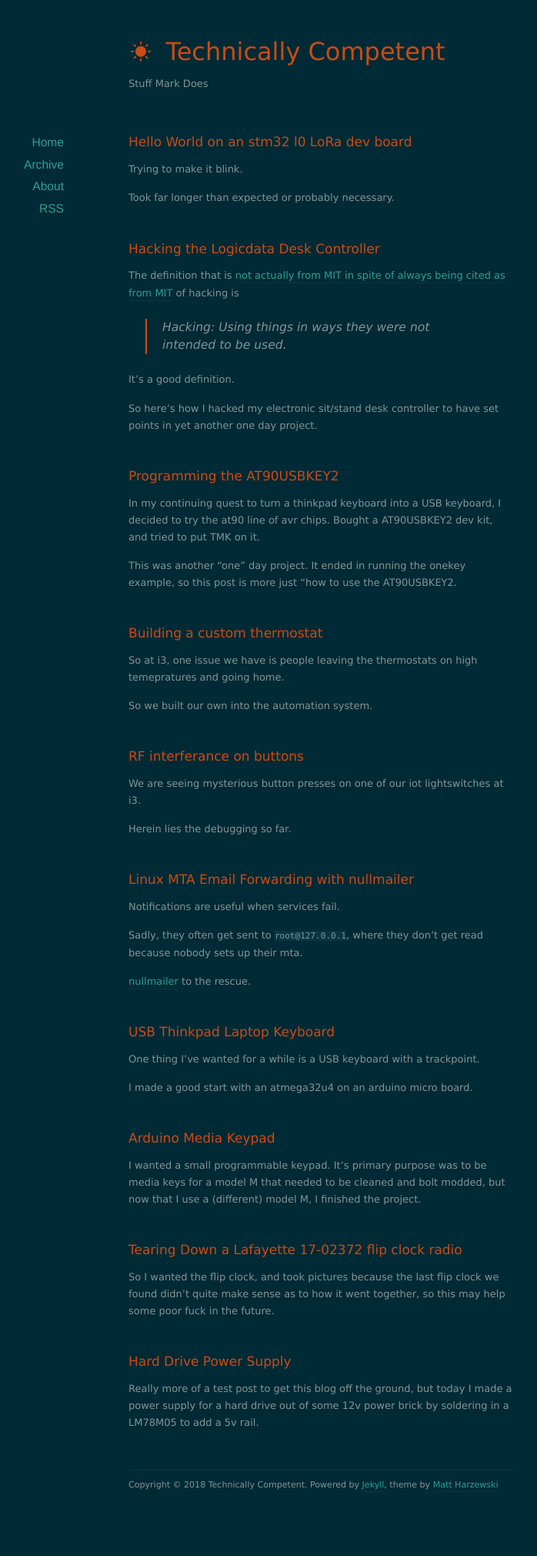
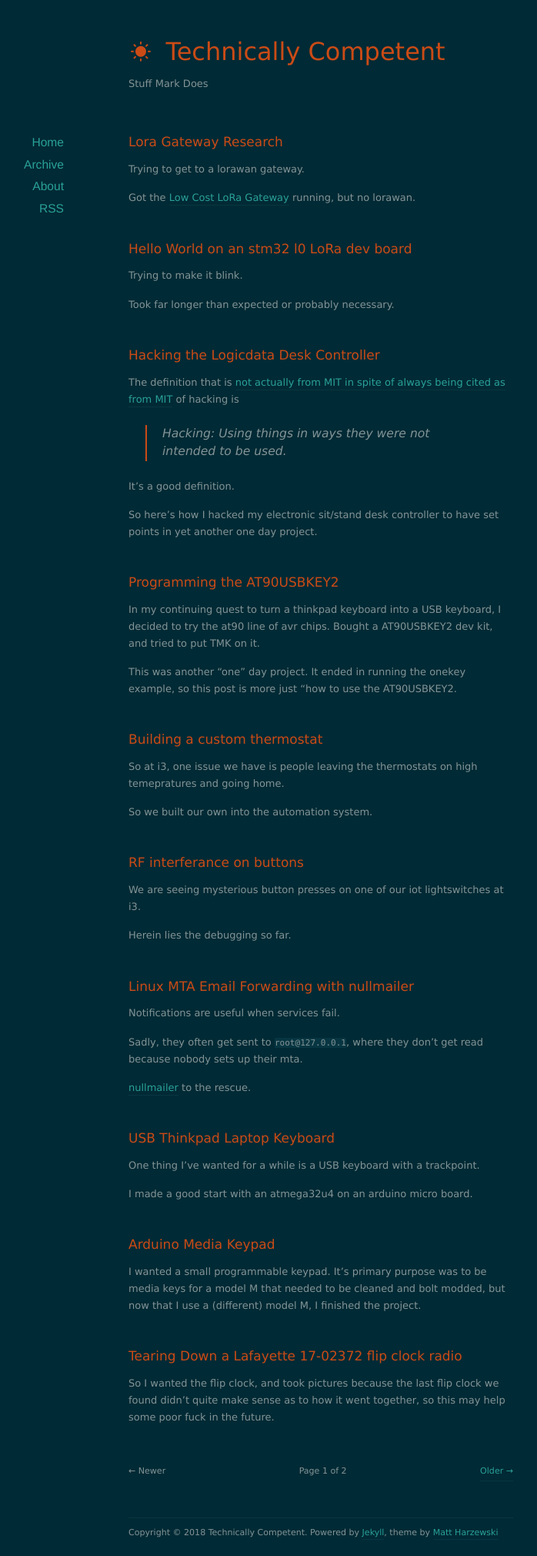
Before and after one commit to mtfurlan/mtfurlan.github.io, a Jekyll site: the page built from index.html, in a window 1280 px wide. Shown: the whole page at 77% size, without its empty margins (223-921 px from the left). Built offline with Jekyll 4.4.1, drawn with Linux system fonts in a browser that asks for light colours; nearby versions of some CDN libraries; the list of posts is cut into pages by our own code; before the commit the page ends 1959 px from its top, so only the background shows below that; some of the changed lines change nothing that is shown.

Commit message:
lora gateway notes

````diff
--- /dev/null
+++ b/_posts/2018-05-31-lora-gateway.markdown
@@ -0,0 +1,90 @@
+---
+layout: post
+title:  "Lora Gateway Research"
+categories: lora
+---
+
+Trying to get to a lorawan gateway.
+
+Got the [Low Cost LoRa Gateway](https://github.com/CongducPham/LowCostLoRaGw) running, but no lorawan.
+
+
+<!--excerpt-->
+
+lorawan client with the st lora dev board B-L072Z-LRWAN1
+---
+
+```
+git clone https://github.com/ARMmbed/mbed-os-example-lorawan
+cd mbed-os-example-lorawan
+mbed deploy
+#or do the mbed import thing
+
+connect dev board
+mbedls -u # should show device
+mbed config TARGET DISCO_L072CZ_LRWAN1
+mbed config TOOLCHAIN GCC_ARM
+
+mbed compile --flash
+# [mbed] ERROR: Unable to reset the target board connected to your system.
+# Try updating firmware with tool here: https://my.st.com/content/my_st_com/en/products/development-tools/software-development-tools/stm32-software-development-tools/stm32-programmers/stsw-link007.license=1527606754349.html
+remount
+# Still doesn't work
+
+# give up and export
+mbed export -i make_gcc_arm
+make
+# edit makefile to include
+#     STLINK=/home/mark/advanced/b2v/lora/stm32/stlink/build/Release
+#     .PHONY: burn
+#     burn: $(PROJECT).bin
+#         $(STLINK)/st-flash write $(PROJECT).bin 0x8000000
+make burn
+minicom -D /dev/ttyACM0
+#set serial rate to 230400 (115200*2 because that's the default?)
+#It works!
+```
+I wasn't able to get the thing to connect to the machineQ network, but I think that's a range/coverage issue, not a authentication issue.
+
+
+setting up our own gateway
+---
+
+Lora gateway with two libelium sx1272 modules (note, **not** lorawan)
+* [https://github.com/CongducPham/LowCostLoRaGw](https://github.com/CongducPham/LowCostLoRaGw)
+* [http://cpham.perso.univ-pau.fr/LORA/RPIgateway.html](http://cpham.perso.univ-pau.fr/LORA/RPIgateway.html)
+* Modify the arduino code to be FCC, 900MHz, not paboost.
+* **Ignore config file** on the rpi, run with `sudo ./lora_gateway --mode 1 --freq 913.88`
+* PingPong doesn't ACK back from the gateway, but the gateway does receive.
+* But again, thisis lora not lorawan so not terribly useful.
+
+
+Actual lorawan gateways:
+---
+
+* 20, single channel
+    * [https://sandboxelectronics.com/?product=lorago-dock-915mhz-single-channel-lorawan-gateway](https://sandboxelectronics.com/?product=lorago-dock-915mhz-single-channel-lorawan-gateway)
+    * open source?
+    * code is open source.
+    * sx1276 + esp8266
+    * single channel, not a real gateway. Might be good enough for us though?
+    * [assembly pdf](http://sandboxelectronics.com/wp-content/uploads/2017/09/LoRaGoDockAssembly.pdf)
+    * [schematic](http://sandboxelectronics.com/wp-content/uploads/2017/09/LoRaGoDockSchematics.pdf)
+    * [github](https://github.com/SandboxElectronics/LoRaGoDOCK-Gateway)
+    * [ebay](https://www.ebay.com/itm/LoRaGo-Dock-915MHz-Single-Channel-LoRaWAN-Gateway-Based-on-SX1276-and-ESP8266/112777043755?epid=2265194658&hash=item1a42091f2b:g:HaQAAOSwWEZaav2U)
+* 120USD, open source full gateway 915MHz
+    * [https://www.tindie.com/products/will123321/sx1308-raspberry-pi-lora-gateway-board/](https://www.tindie.com/products/will123321/sx1308-raspberry-pi-lora-gateway-board/)
+* 290 full gateway kit for 915MHz from seeed studio:
+    * [https://www.seeedstudio.com/LoRa%2FLoRaWAN-Gateway-915MHz-for-Raspberry-Pi-3-p-2821.html](https://www.seeedstudio.com/LoRa%2FLoRaWAN-Gateway-915MHz-for-Raspberry-Pi-3-p-2821.html)
+    * actually from risingHF (no price) http://www2.risinghf.com/#/product-details?product_id=6&lang=en
+* ??? risingHF consumer product: http://www2.risinghf.com/#/product-details?product_id=10&lang=en
+* 60 consumer gateway? https://www.robotshop.com/en/lg01-p-lora-gateway-915-mhz-north-america.html
+* 300 pi hat gateway https://www.robotshop.com/en/915mhz-lora-gateway-raspberry-pi-hat.html
+* 150 rak831 sx1301 based http://www.rakwireless.com/en/WisKeyOSH/RAK831
+* 325 the things network gateway http://www.newark.com/the-things-network/ttn-gw-915/accessory-type-wireless-gateway/dp/05AC1807
+    * this is the people who run the backend stuff a lot of people use
+    * pretty much guarenteed to work?
+
+
+The common one, the IMST iC880a is for the 861MHz spectrum, not usable in the USA.
+The sandbox electronics LoRaGo thing claims to be pretty much the iC880a but for the 915MHz.
--- a/assets/css/style.css
+++ b/assets/css/style.css
@@ -12,9 +12,6 @@ article, aside, details, figcaption, figure, footer, header, hgroup, menu, nav,
 }
 body {
 	line-height: 1;
-}
-ol, ul {
-	list-style: bullet;
 }
 blockquote, q {
 	quotes: none;
@@ -48,7 +45,7 @@ a:hover {
 }
 
 p, pre { margin-bottom: 15px; }
-ul, ol { padding: 0 0 18px 30px; }
+ul, ol { padding: 0 0 0 30px; }
 ol li, ul li { margin-top: 10px; margin-bottom: 10px; }
 em, i { font-style: italic; }
 strong, b { font-weight: bold; }
````
